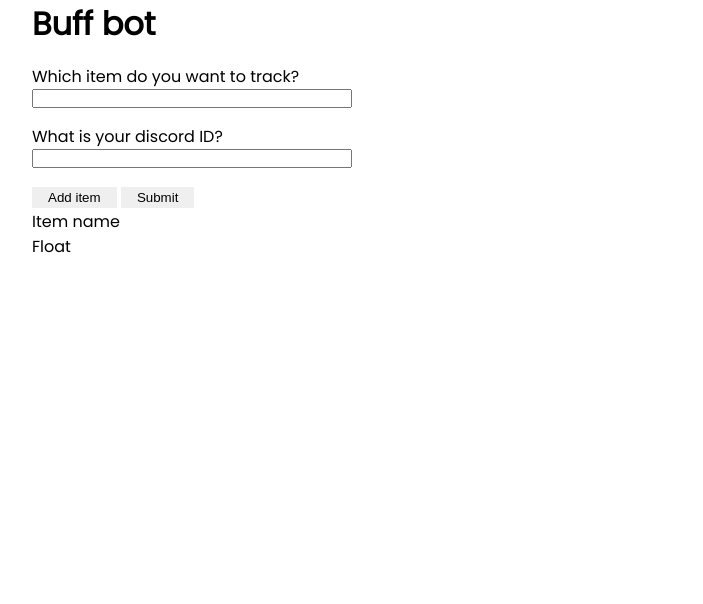
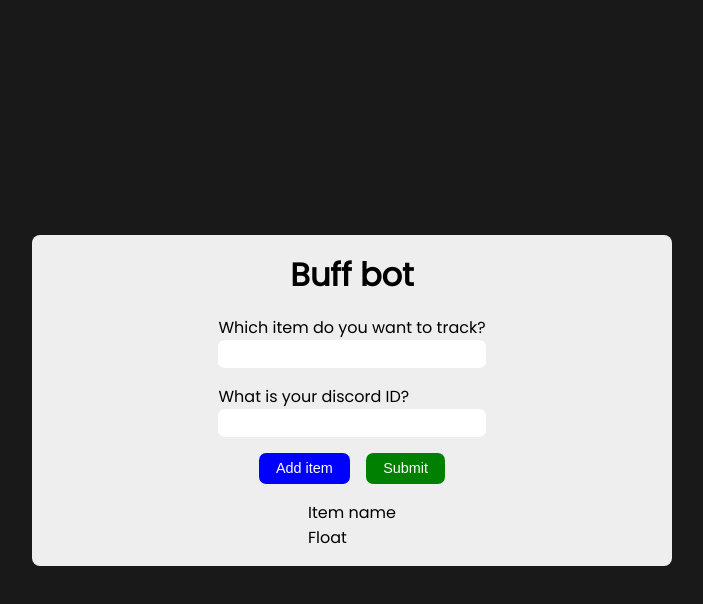
Before and after one commit to martynasmat/buff163-discord-bot, a plain HTML site: page webpage/index.html in a window 1280 px wide. Shown: the whole page, without its empty margins (288-991 px from the left). Drawn offline with Linux system fonts and the light colour scheme.

Commit message:
Add shitty styling

```diff
--- a/webpage/index.html
+++ b/webpage/index.html
@@ -25,11 +25,13 @@
 					<input id="item-name" type="text" />
 				</div>
 				<div class="input-container">
-					<label for="discord-id"> What is your discord ID? </label>
+					<label for="discord-id">What is your discord ID?</label>
 					<input id="discord-id" type="number" />
 				</div>
-				<button class="btn" type="button">Add item</button>
-				<button class="btn" type="submit">Submit</button>
+				<div class="btn-container">
+					<button class="btn btn-add" type="button">Add item</button>
+					<button class="btn btn-submit" type="submit">Submit</button>
+				</div>
 			</form>
 
 			<div class="item-list">
--- a/webpage/styles.css
+++ b/webpage/styles.css
@@ -7,25 +7,67 @@
 }
 
 body {
+	display: flex;
+	flex-direction: column;
+	justify-content: center;
 	font-family: 'Poppins', sans-serif;
+	background-color: rgb(25, 25, 25);
+	min-height: 100vh;
 }
 
 main {
+	display: flex;
+	flex-direction: column;
+	align-items: center;
+	gap: 1em;
 	width: min(100%, 40rem);
 	margin: 0 auto;
+	padding: 1em;
+	background-color: rgb(238, 238, 238);
+	border-radius: 0.5em;
 }
 
 .input-container {
 	display: flex;
 	flex-direction: column;
-	margin-block: 1em;
+	margin-bottom: 1em;
 }
 
 .input-container > input {
-	width: max(50%, 200px);
+	padding: 0.5em;
+	border-radius: 0.5em;
+	border: none;
+}
+
+.input-container > input:hover {
+	box-shadow: 0px 2px 2px 1px rgba(0, 0, 0, 0.097);
+}
+
+.btn-container {
+	display: flex;
+	justify-content: center;
+	gap: 1em;
 }
 
 .btn {
-	padding: 0.2em 1.2em;
+	padding: 0.5em 1.2em;
+	border-radius: 0.15em;
+	font-size: 0.9rem;
 	border: none;
+	border-radius: 0.5em;
+	cursor: pointer;
 }
+
+.btn:hover {
+	opacity: 0.7;
+}
+
+.btn-add {
+	background-color: blue;
+	color: white;
+}
+
+.btn-submit {
+	background-color: green;
+	color: white;
+}
```
